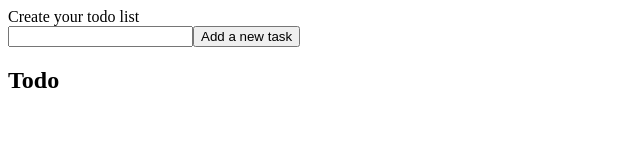
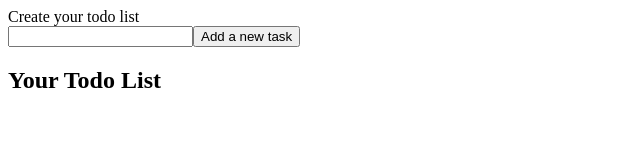
Before and after one commit to landenfoley1/todo-list, a website: page VueSkeleton-1/index.html in a window 1280 px wide. Shown: the whole page, without its empty margins (0-640 px from the left). Drawn offline with nearby package versions, Linux system fonts and the light colour scheme.

Commit message:
Add files via upload

```diff
--- a/VueSkeleton-1/index.html
+++ b/VueSkeleton-1/index.html
@@ -8,9 +8,7 @@
     <meta content="" name="description">
     <meta content="" name="author">
     <title>todo list</title>
-
 </head>
-
 <body>
     <div id="app" v-cloak>
         <div class="header">
@@ -23,29 +21,23 @@
                     <button class="button" type="submit"
                     >Add a new task</button>
                 </form>
-
             </div>
         </div>
         <div class="container">
             <h2>
-                <span>Todo</span>
-
+                <span>Your Todo List</span>
             </h2>
             <ul class="todo-list" >
                 <template v-for="(todo,ind) in completeList">
                     <li v-if="!todo?.checked">
-
                         <div>
                             <input type="checkbox" :change="doCheck(todo)">
                             <span>{{todo.title}}</span>
-
                         </div>
                         <button class="button-remove"
                         @click="removetodo(todo)">Remove</button>
-
                     </li>
                 </template>
-
             </div>
         </div>
 
@@ -53,5 +45,4 @@
     <script src="js/main.js"></script>
 
 </body>
-
 </html>
```
Also changed, not shown: VueSkeleton-1/js/main.js (+7 -19 lines). Lines whose indentation alone changed are shown as unchanged.
